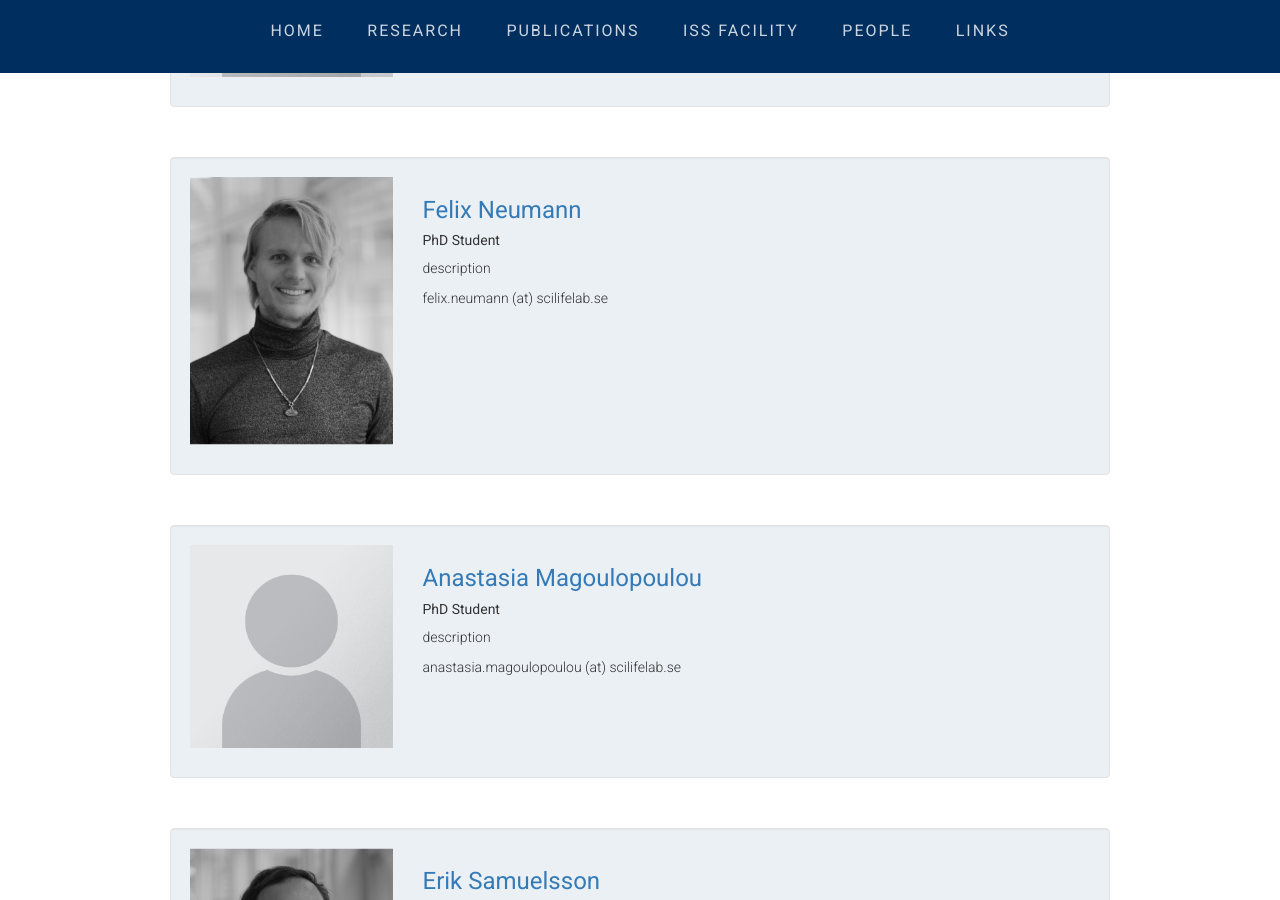
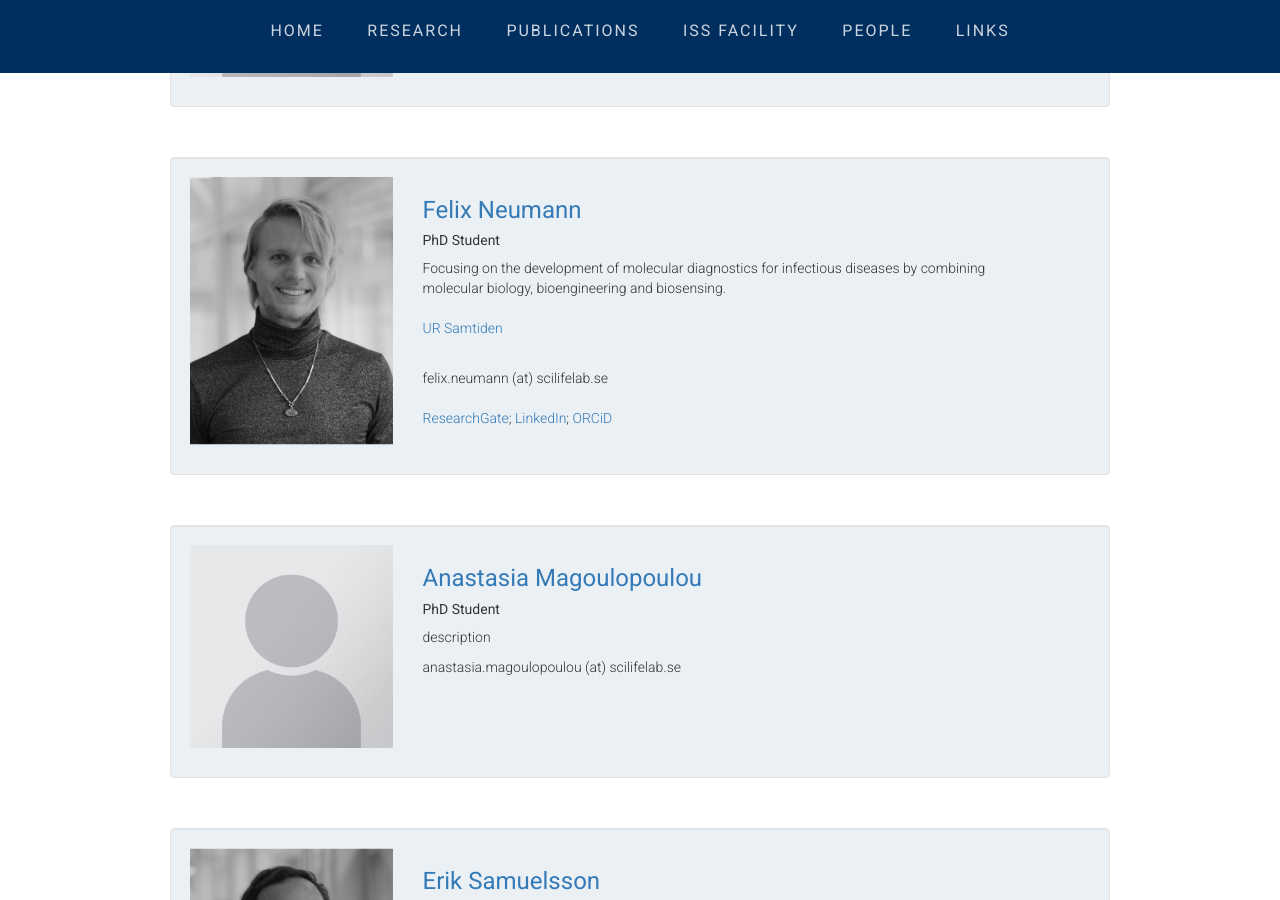
Before and after one commit to flintott/NilssonLab, a Jekyll site: the page people/index.html, which Jekyll copies as it is, in a window 1280 px wide and 900 px high, scrolled down 4206 px. Built offline with Jekyll 4.4.1, drawn with Linux system fonts in a browser that asks for light colours; comment, search, counter and statistics services are not loaded.

Commit message:
Update index.html

```diff
--- a/people/index.html
+++ b/people/index.html
@@ -337,10 +337,17 @@
                 <div class=" col-sm-6  col-md-8 col-lg-8">
 		  <h3><a href="https://www.su.se/english/profiles/fneum-1.313404">Felix Neumann</a></h3>
                   <h5>PhD Student</h5>
-			<p>description</p>
-                  <p>felix.neumann (at) scilifelab.se<br>
+			<p>Focusing on the development of molecular diagnostics for infectious diseases by combining molecular biology, bioengineering and biosensing.
+			<br><br>
+			<a href="https://urplay.se/program/213212-ur-samtiden-sa-stoppar-vi-antibiotikaresistens-bekampa-antibiotikaresistens-med-smartphones">UR Samtiden</a>
+			<br><br>
+			</p>
+                  <p>felix.neumann (at) scilifelab.se
 		    <br>
 		    <br>
+                    <a href="https://www.researchgate.net/profile/Felix_Neumann6/">ResearchGate</a>;
+			  <a href="linkedin.com/in/felix-neumann">LinkedIn</a>;
+			  <a href="https://orcid.org/0000-0003-3746-3693">ORCiD</a>
 	          </p>
                 </div>
               </div>
```
